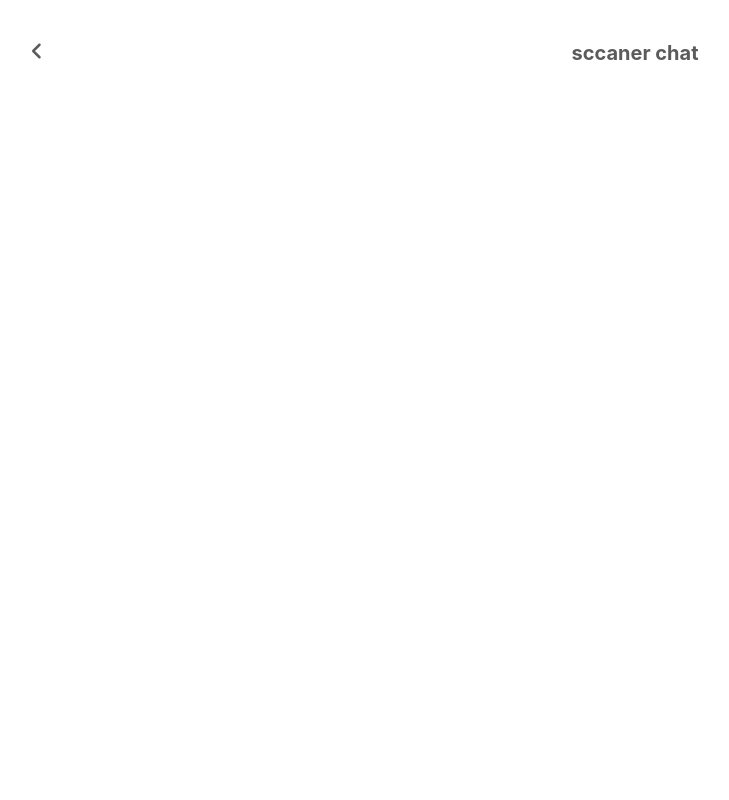
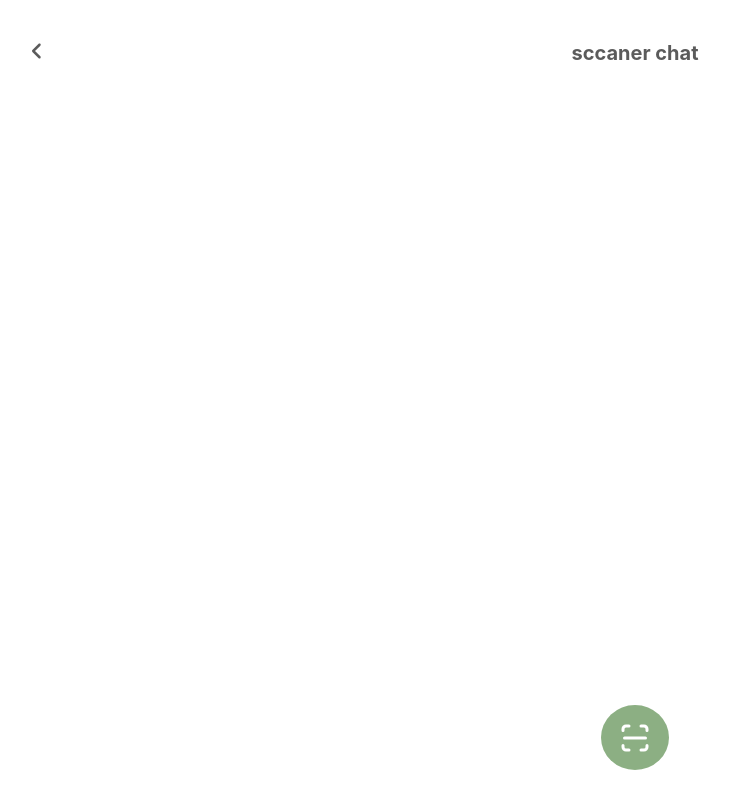
Before and after one commit to yanggayoon/capstone-2025_1, a React (Create React App) app in the folder forest-sause/: page /chat in a window 1280 px wide. Shown: the whole page, without its empty margins (5-734 px from the left). Built offline with nearby package versions, Linux system fonts and the light colour scheme.

Commit message:
Feat: 카메라 연결 컴포넌트

```diff
--- /dev/null
+++ b/forest-sause/src/components/menu/CameraButton.js
@@ -0,0 +1,30 @@
+import { TbScan } from "react-icons/tb";
+
+function CameraButton() {
+    return (
+        <div style={{
+            display: 'flex',
+            justifyContent: "center",
+        }}>
+            <div style={{
+                left: "50%",
+                width: "68px",
+                height: "65px",
+                bottom: "30px",
+                opacity: "0.75",
+                display: "flex",
+                cursor: "pointer",
+                position: "fixed",
+                alignItems: "center",
+                borderRadius: "100%",
+                justifyContent: "center",
+                backgroundColor: "#66955A",
+                transform: "translateX(-50%)",
+            }}>
+                <TbScan style={{ color: "#FFF", fontSize: "36px" }} />
+            </div>
+        </div>
+    )
+}
+
+export default CameraButton;
--- a/forest-sause/src/pages/ChatPage.js
+++ b/forest-sause/src/pages/ChatPage.js
@@ -1,9 +1,11 @@
 import BackTitle from '../components/menu/BackTitle';
+import CameraButton from '../components/menu/CameraButton';
 
 function ChatPage() {
     return (
         <>
             <BackTitle title="sccaner chat" />
+            <CameraButton />
         </>
     )
 }
```
